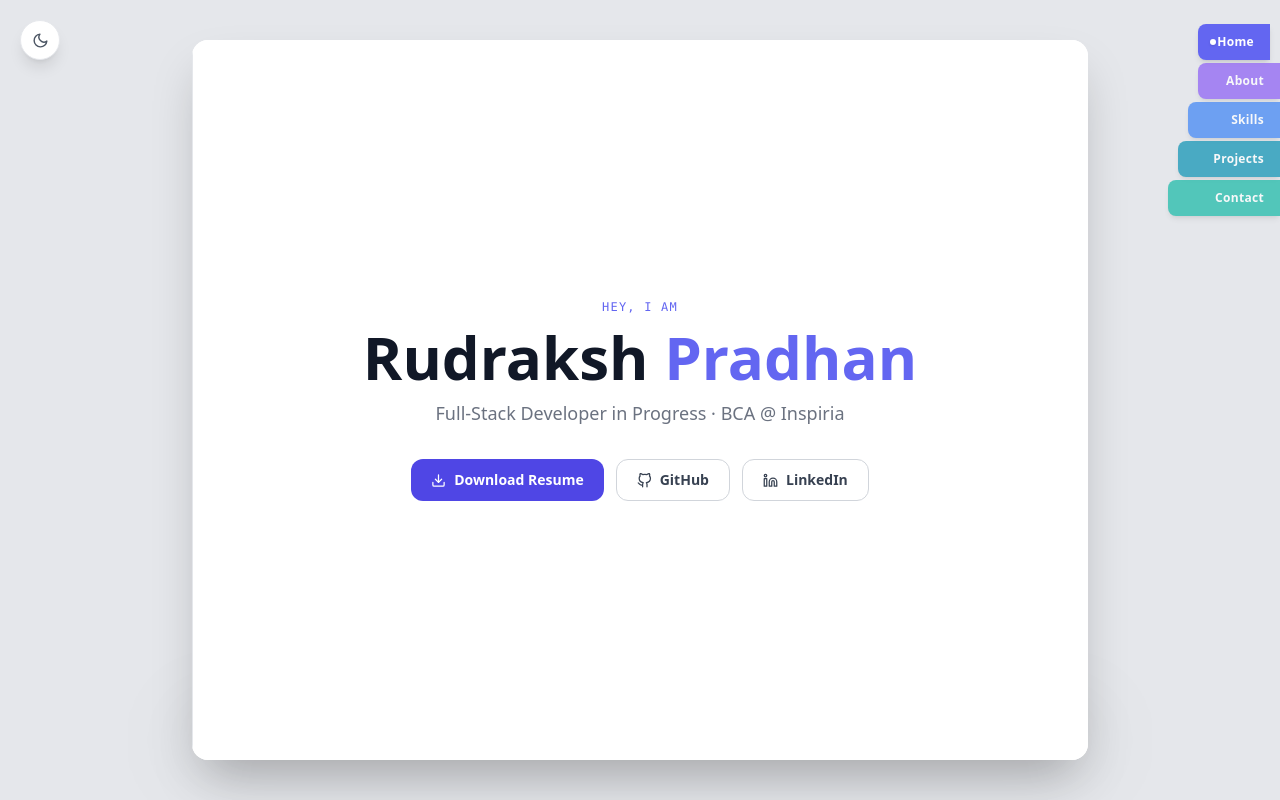
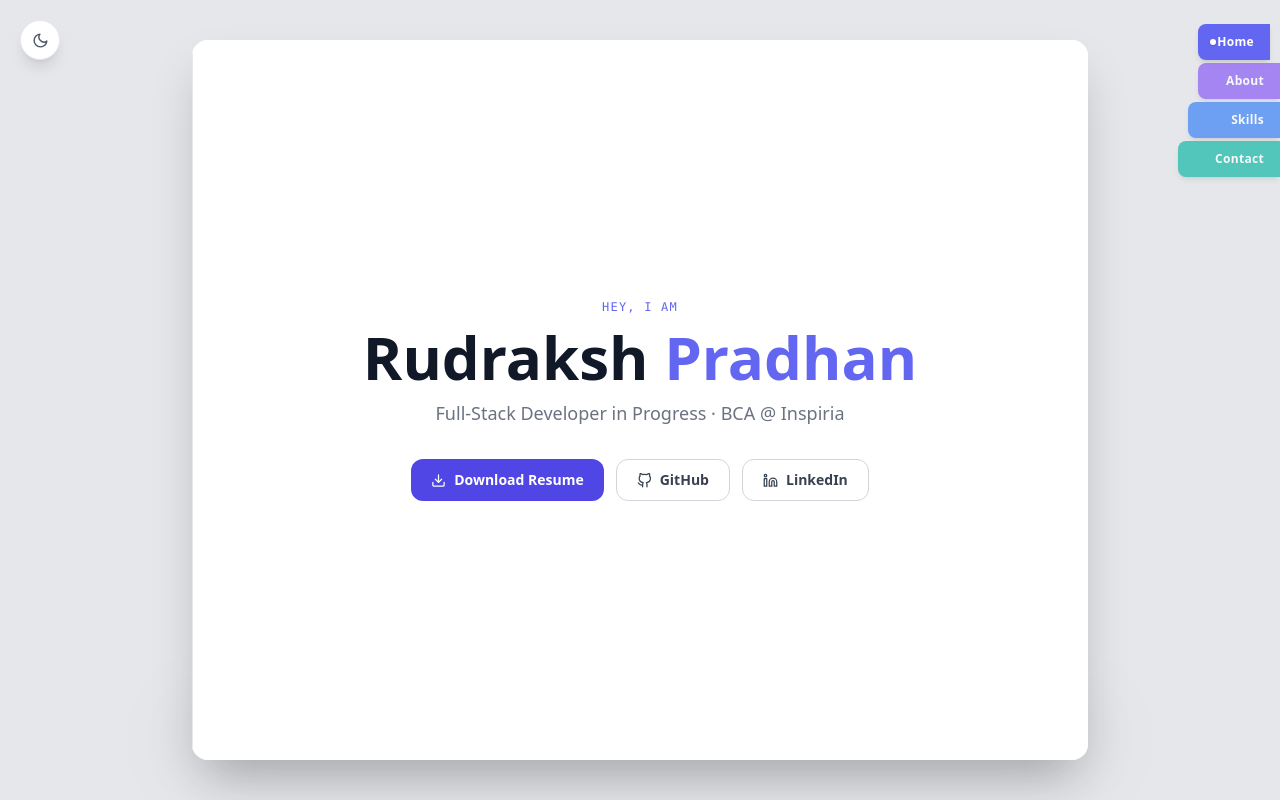
Before and after one commit to rudraacodes/my-portfolio, a React (Vite) app: page / in a window 1280 px wide. Built offline with nearby package versions, Linux system fonts and the light colour scheme.

Commit message:
Update pages.js

```diff
--- a/src/data/pages.js
+++ b/src/data/pages.js
@@ -3,6 +3,5 @@ export const pages = [
   { id: 'hero',     label: 'Home',     color: 'bg-indigo-500' },
   { id: 'about',    label: 'About',    color: 'bg-violet-500' },
   { id: 'skills',   label: 'Skills',   color: 'bg-blue-500'   },
-  { id: 'projects', label: 'Projects', color: 'bg-cyan-600'   },
   { id: 'contact',  label: 'Contact',  color: 'bg-teal-500'   },
 ]
```
